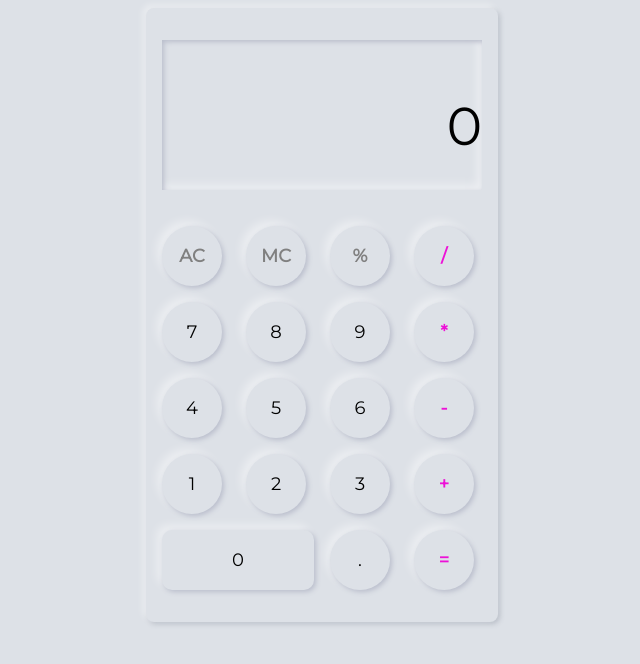
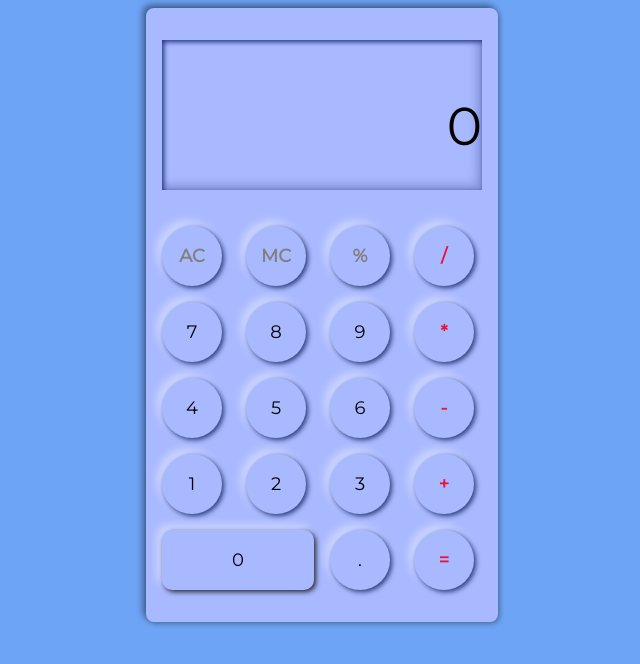
Before and after one commit to KDCodes23/Calculator, a plain HTML site: page calculator.html in a window 1280 px wide. Shown: the whole page, without its empty margins (318-958 px from the left). Drawn offline with nearby package versions, Linux system fonts and the light colour scheme.

Commit message:
minor color changes

```diff
--- a/calculator.js
+++ b/calculator.js
@@ -1,5 +1,3 @@
-
-
 let btns = document.querySelectorAll(".num-button");
 let allBtns = document.querySelectorAll(".button");
 let resultBox = document.querySelector("#result-box");
--- a/style.css
+++ b/style.css
@@ -1,16 +1,16 @@
 @import url('https://fonts.googleapis.com/css?family=Montserrat&display=swap');
 
 body {
-  background: #dde1e7;
+  background: #6ea4f5;
   font-family: 'Montserrat', sans-serif;
 }
 .container {
-  background: #dde1e7;
+  background: #a9b9ff;
   width: 320px;
   height: 550px;
   border-radius: .5em;
-  box-shadow: -3px -3px 7px #ffffff73,
-              2px 2px 5px rgba(94, 104, 121, 0.288);
+  box-shadow: -3px -3px 7px #00000073,
+              2px 2px 5px rgba(16, 23, 34, 0.288);
   margin: 0 auto;
   padding: 32px 16px;
   display: flex;
@@ -21,8 +21,8 @@ body {
 .container .result {
   width: 100%;
   height: 150px;
-  box-shadow: inset 2px 2px 5px #babecc,
-              inset -5px -5px 10px #ffffff73;
+  box-shadow: inset 2px 2px 5px #1f3586,
+              inset -5px -5px 10px #4d63ad73;
 
 }
 .container .result p {
@@ -45,11 +45,11 @@ body {
   display: grid;
   place-content: center;
   border-radius: 50%;
-  box-shadow: 2px 2px 5px #babecc,
+  box-shadow: 2px 2px 5px #283a77,
               -5px -5px 10px #ffffff73;
 }
 .button:hover{
-  color: #3498db;
+  color: #037377;
 }
 
 .container .buttons .zero {
@@ -57,7 +57,7 @@ body {
   width: 100%;
   font-size:18px;
   border-radius: 10px;
-  box-shadow: 2px 2px 5px #babecc,
+  box-shadow: 2px 2px 5px #252935,
               -5px -5px 10px #ffffff73;
 }
 
@@ -66,7 +66,7 @@ body {
   font-weight: bold;
 }
 .calc-action-btn{
-  color: #ed11d7;
+  color: #ed1136;
   font-size: 20px;
   font-weight: bold;
 }
```
